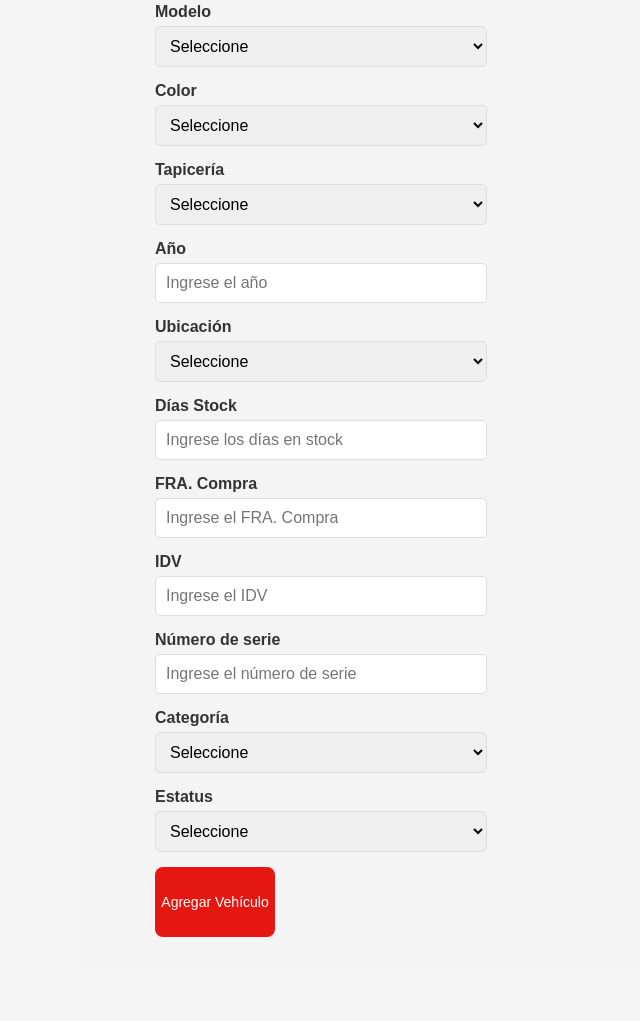
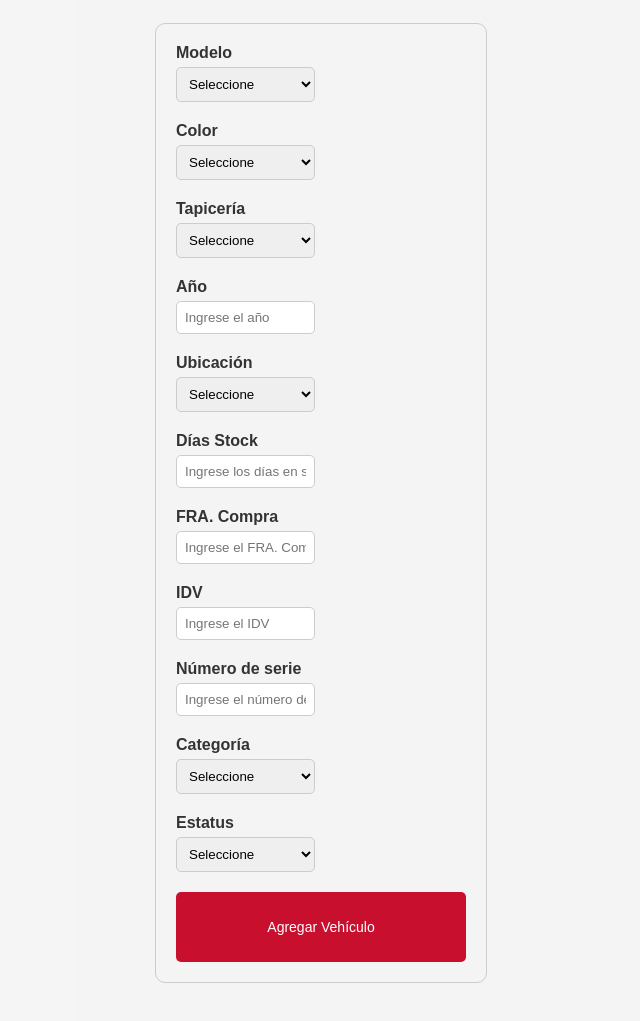
Before and after one commit to BLANK-BLINKS/MG, a plain HTML site: page AgregarVehiculo.html in a window 1280 px wide. Shown: the part 87-1108 px from the top of the page, without its empty margins (175-815 px from the left). Before the commit the page ends 1056 px from the top, so only its background shows below. Drawn offline with Linux system fonts and the light colour scheme.

Commit message:
Se arreglaron los formularios sin aplicar estilos a los inputs y labels, ademas se corrigieron problemas de logica en el recorrido de los botones

```diff
--- a/CSS/styles.css
+++ b/CSS/styles.css
@@ -109,6 +109,10 @@ header {
     transition: margin-left 0.3s ease;
     flex: 1;
     gap: 2px;
+}
+
+.main-content.collapsed{
+    margin-left: 0;
 }
 
 .sidebar.closed+.main-content {
@@ -253,63 +257,76 @@ button i {
 }
 
 /* Tablas */
+
+.table-container {
+    overflow-x: auto;
+    margin-top: 20px;
+}
+
 table {
     width: 100%;
     border-collapse: collapse;
-    margin-top: 20px;
+    margin-top: 10px;
 }
 
-table,
-th,
-td {
+table th, table td {
     border: 1px solid #ddd;
+    padding: 8px;
+    text-align: center;
 }
 
-th,
-td {
-    padding: 10px;
-    text-align: left;
-}
-
-th {
-    background-color: #790905;
-    color: #fff;
-    font-weight: bold;
-}
-
-tbody tr:nth-child(even) {
-    background-color: #f9f9f9;
-}
-
-tbody tr:hover {
-    background-color: #f1f1f1;
-}
-
-/* Formularios */
-.details-form label,
-.form-container label {
-    font-weight: bold;
-    margin-top: 10px;
-}
-.details-form input,
-.form-container select,
-input[type="text"],
-select {
-    width: 100%;
-    padding: 10px;
-    margin-top: 5px;
-    margin-bottom: 15px;
-    border: 1px solid #ddd;
-    border-radius: 5px;
-    font-size: 16px;
-    box-sizing: border-box;
+table th {
+    background-color: #333;
+    color: white;
 }
 
 
-.details-form input[readonly] {
-    background-color: #e9e9e9;
+
+/* Formularios */
+.form-container {
+    margin: 20px auto;
+    padding: 20px;
+    border: 1px solid #ccc;
+    border-radius: 10px;
+    max-width: 800px;
+    display: flex;
+    flex-wrap: wrap;
+    gap: 20px;
+    background-color: #f4f4f4;
 }
 
+.form-item {
+    display: flex;
+    flex-direction: column;
+    width: 48%;
+}
+
+.form-item label {
+    font-weight: bold;
+    margin-bottom: 5px;
+}
+
+.form-item input[type="text"],
+.form-item select {
+    padding: 8px;
+    border: 1px solid #ccc;
+    border-radius: 5px;
+    width: 100%;
+}
+
+.form-container button {
+    padding: 10px;
+    background-color: #c8102e;
+    color: white;
+    border: none;
+    border-radius: 5px;
+    cursor: pointer;
+    width: 100%;
+}
+
+.form-container button:hover {
+    background-color: #a00e24;
+}
 /* Estilo para el botón de QR */
 .qr-button {
     display: flex;
```
Also changed, not shown: Inventario.html (+4 -3 lines), MarcarVehiculo.html (+2 -5 lines), Mover.html (+7 -3 lines), RegistroEnInventario.html (+1 -1 lines).
